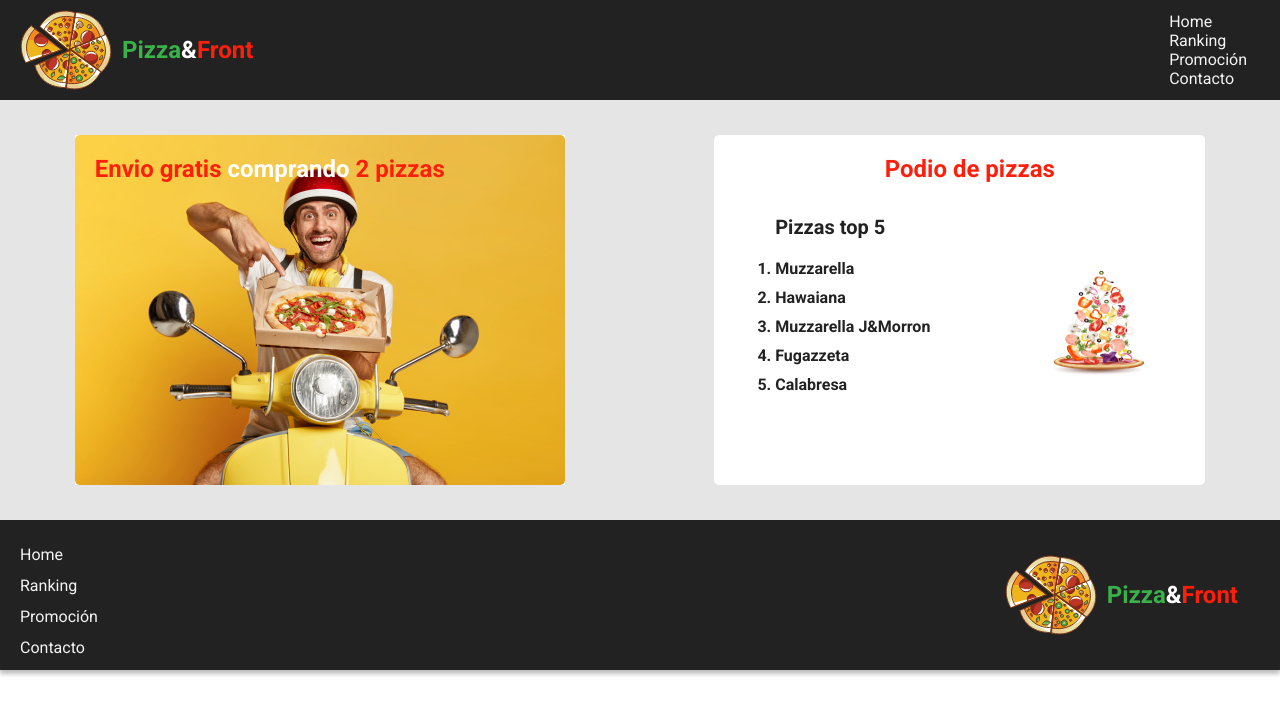
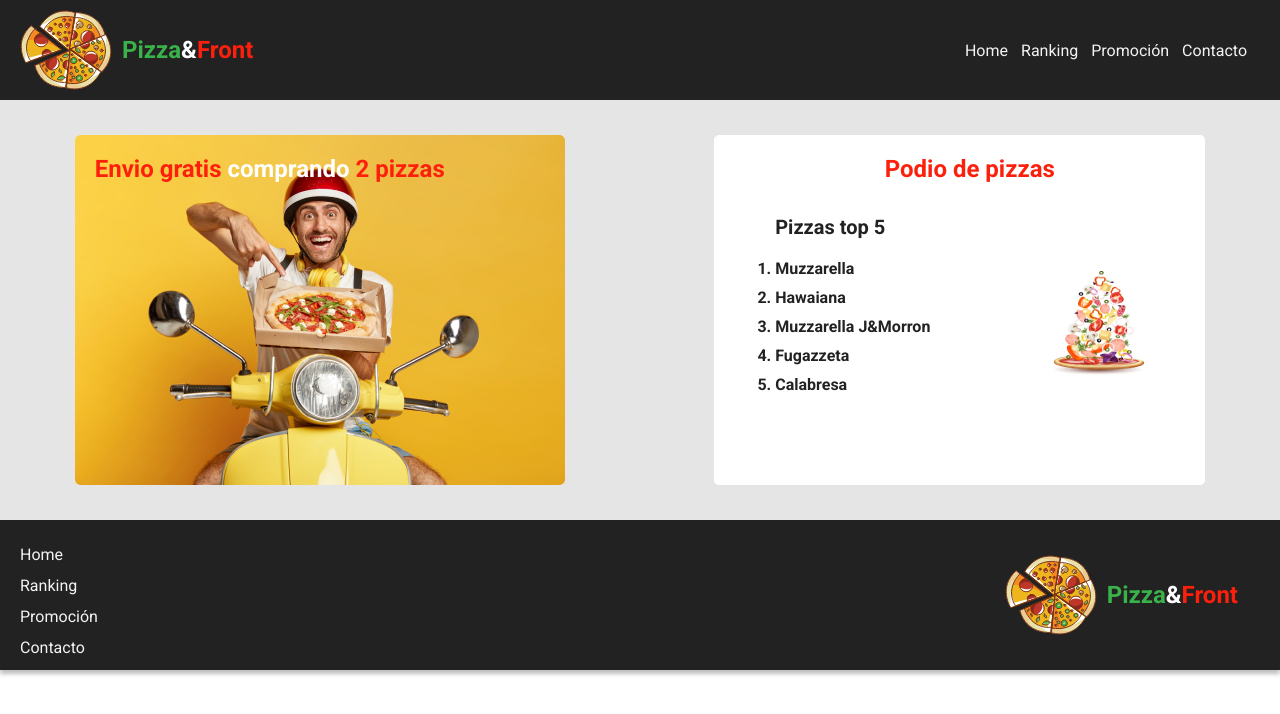
Before and after one commit to Digital-House-CTD/FrontEnd1-Pizzeria, a plain HTML site: page index.html in a window 1280 px wide. Drawn offline with Linux system fonts and the light colour scheme; files whose address does not match are found by name.

Commit message:
detalles finales

```diff
--- a/resources/css/styles.css
+++ b/resources/css/styles.css
@@ -49,8 +49,9 @@ header{
     color: #FC200C;
 }
 
-nav {
+header ul{
     display: flex;
+
 }
 header ul li{
     padding-right: 13px;
@@ -65,13 +66,14 @@ aside{
     display: flex;
     height: 350px;
     width: 490px;
-    border-radius: 5px;
     margin-top: 35px;
     margin-bottom: 35px;
 }
 aside>img{
     background-size: cover;
     background-color: #E5E5E5;
+    border-radius: 5px;
+
 
 }
 h2{
```
